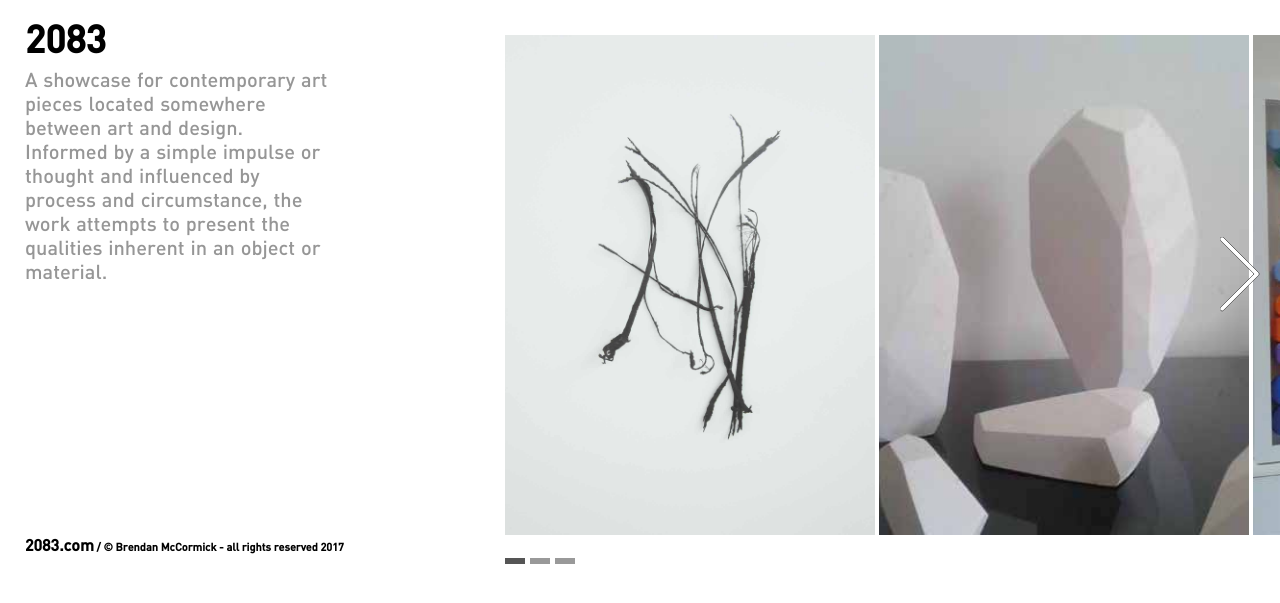
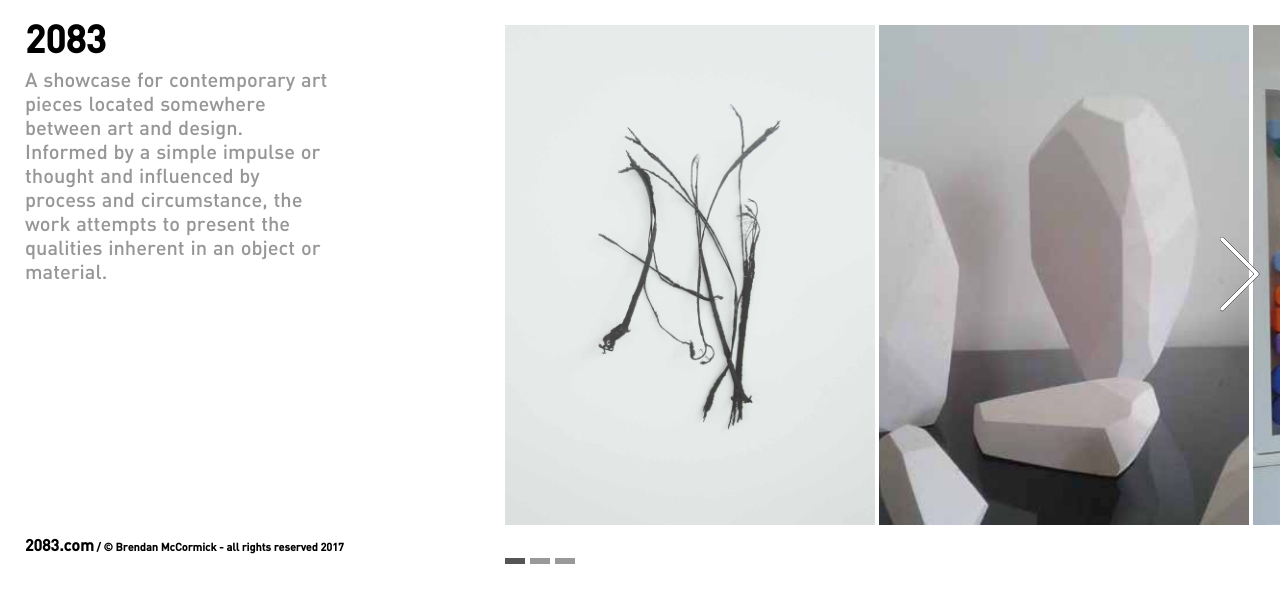
Before and after one commit to twozeroeightthree/website, a Jekyll site: the page built from index.html, in a window 1280 px wide. Shown: the top 603 px of the page. Built offline with Jekyll 4.4.1, drawn with Linux system fonts in a browser that asks for light colours; the list of posts is cut into pages by our own code.

Commit message:
2017-12-04_00:31

```diff
--- a/assets/main.css
+++ b/assets/main.css
@@ -31,7 +31,7 @@ h3 { font-size: 20px; font-weight: bold;}
 
 .media{ /* Right section, media and content */
   position: relative;
-  top: -28px;             /* TO BE CHANGED  */
+  top: -38px;             /* TO BE CHANGED  */
   left: 480px;
   display: inline-block;
 }
```
Also changed, not shown: 1 other file.
